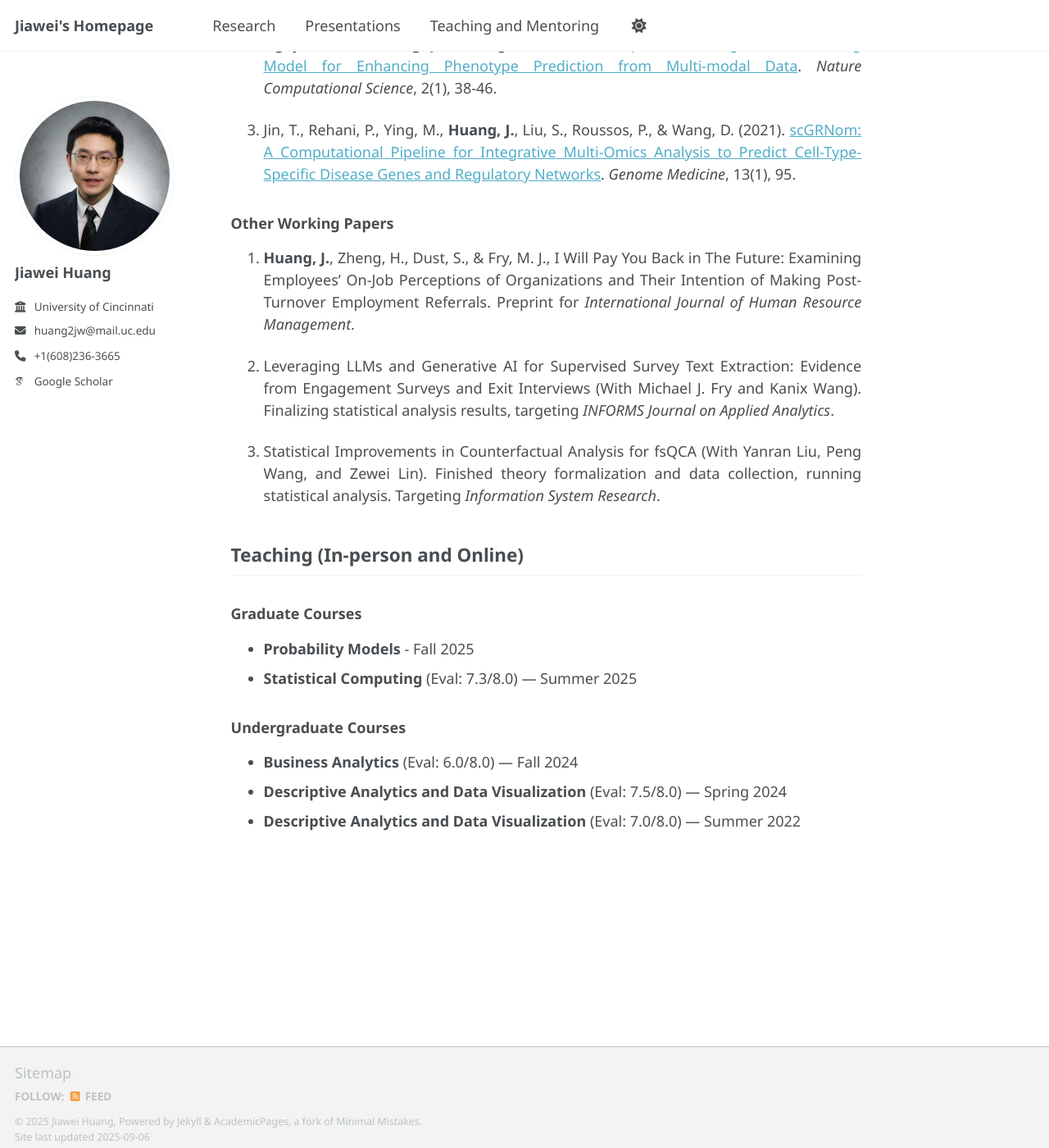
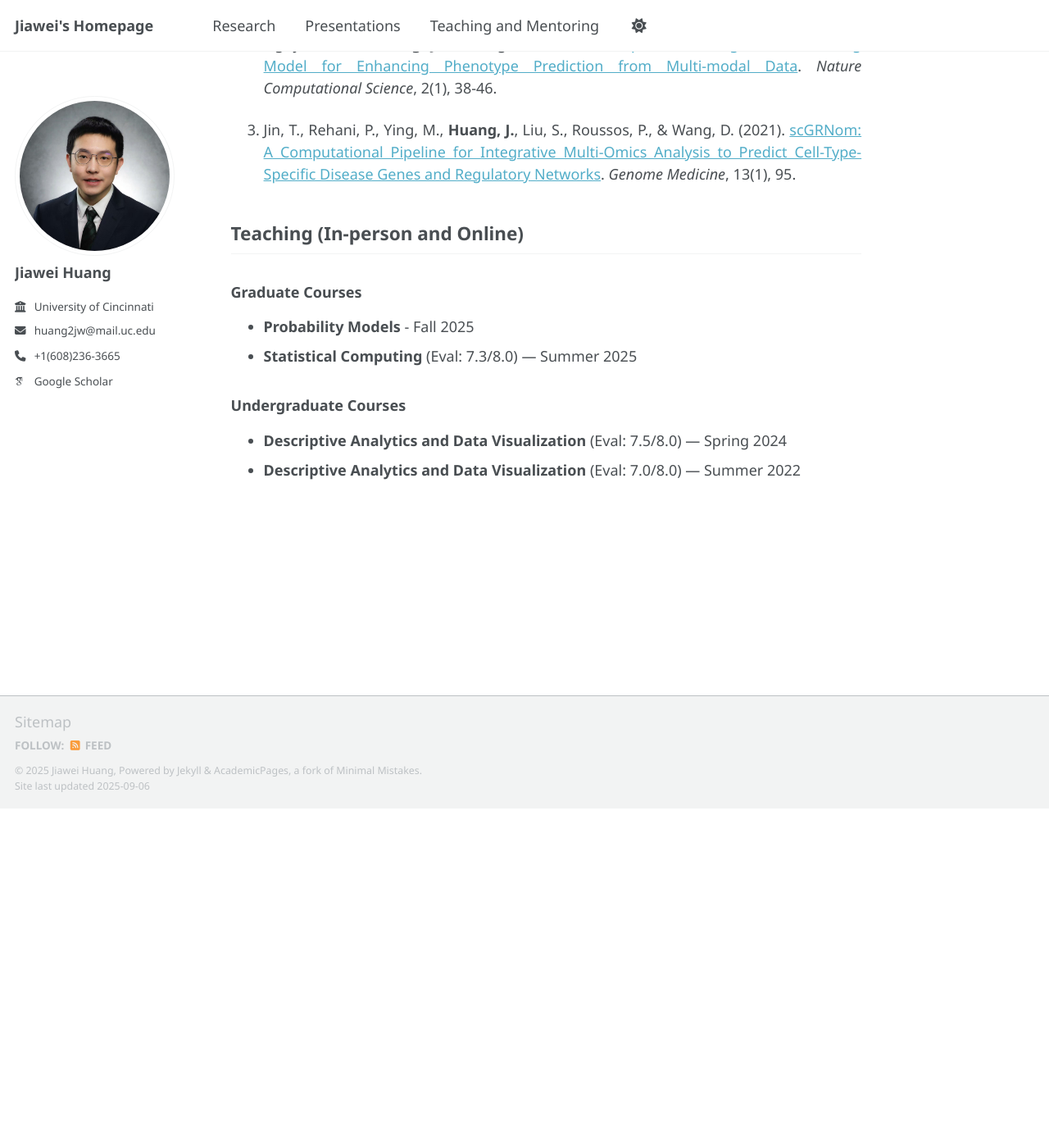
Before and after one commit to Jiawei98/Jiawei98.github.io, a Jekyll site: the page built from _pages/about.md, in a window 1280 px wide and 1400 px high, scrolled down 916 px. Shown: the whole window at 82% size. Built offline with Jekyll 4.4.1, drawn with Linux system fonts in a browser that asks for light colours; some web fonts are replaced; a script that is not in the unit is left out; after the commit the page ends 1902 px from its top, so only the background shows below that; some of the changed text lies outside the part shown.

Commit message:
Update about.md

```diff
--- a/_pages/about.md
+++ b/_pages/about.md
@@ -29,14 +29,6 @@ My research centers on the application of statistical methods, machine learning,
 
 5. Jin, T., Rehani, P., Ying, M., **Huang, J.**, Liu, S., Roussos, P., & Wang, D. (2021). [scGRNom: A Computational Pipeline for Integrative Multi-Omics Analysis to Predict Cell-Type-Specific Disease Genes and Regulatory Networks](https://genomemedicine.biomedcentral.com/articles/10.1186/s13073-021-00912-z). *Genome Medicine*, 13(1), 95.
 
-### Other Working Papers
-
-6. **Huang, J.**, Zheng, H., Dust, S., & Fry, M. J., I Will Pay You Back in The Future: Examining Employees' On-Job Perceptions of Organizations and Their Intention of Making Post-Turnover Employment Referrals. Preprint for *International Journal of Human Resource Management*.
-
-7. Leveraging LLMs and Generative AI for Supervised Survey Text Extraction: Evidence from Engagement Surveys and Exit Interviews (With Michael J. Fry and Kanix Wang). Finalizing statistical analysis results, targeting *INFORMS Journal on Applied Analytics*.
-
-8. Statistical Improvements in Counterfactual Analysis for fsQCA (With Yanran Liu, Peng Wang, and Zewei Lin). Finished theory formalization and data collection, running statistical analysis. Targeting *Information System Research*.
-
 ## Teaching (In-person and Online)
 
 ### Graduate Courses
@@ -44,6 +36,5 @@ My research centers on the application of statistical methods, machine learning,
 - **Statistical Computing** (Eval: 7.3/8.0) — Summer 2025
 
 ### Undergraduate Courses
-- **Business Analytics** (Eval: 6.0/8.0) — Fall 2024
 - **Descriptive Analytics and Data Visualization** (Eval: 7.5/8.0) — Spring 2024
 - **Descriptive Analytics and Data Visualization** (Eval: 7.0/8.0) — Summer 2022
```
Also changed, not shown: other parts of _pages/about.md (+1 -1 lines).
